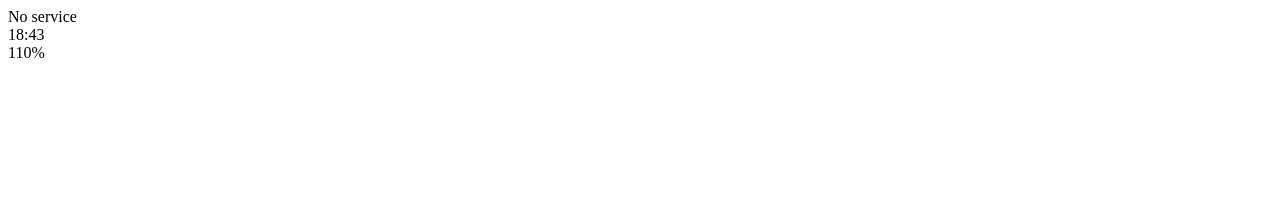
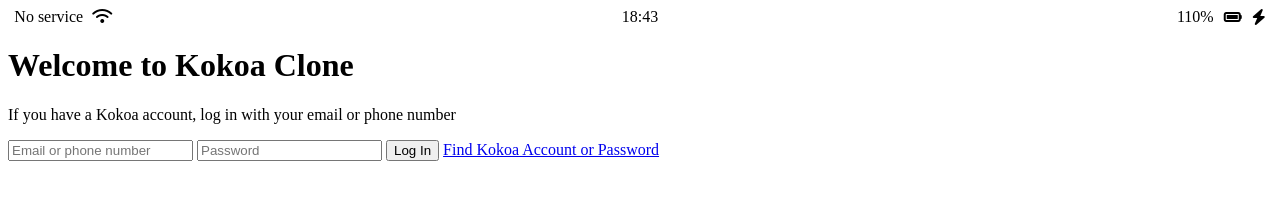
Before and after one commit to padahkim/kokoa-clone-2020, a plain HTML site: page index.html in a window 1280 px wide. Drawn offline with Linux system fonts and the light colour scheme.

Commit message:
added icon index

```diff
--- /dev/null
+++ b/css/style.css
@@ -0,0 +1,35 @@
+<style>
+@import url('https://fonts.googleapis.com/css2?family=Open+Sans:wght@400;600&display=swap');
+</style>
+
+body{
+    font-family: 'Open Sans', sans-serif;
+}
+
+.status-bar {
+  display: flex;
+  justify-content: space-between;
+}
+.status-bar__column:first-child span {
+  margin-right: 5px;
+}
+
+.status-bar{
+    justify-content: center;
+}
+.status-bar__column{
+    width:33%;
+}
+.status-bar__column:nth-child(2){
+    display: flex;
+    justify-content: center;
+}
+.status-bar__column:last-child{
+    display: flex;
+    justify-content: flex-end;
+    align-items: center;
+
+}
+.status-bar__column .fa-battery-full{
+    margin: 0px 10px;
+}
--- a/index.html
+++ b/index.html
@@ -3,22 +3,39 @@
 <head>
     <meta charset="UTF-8">
     <meta name="viewport" content="width=device-width, initial-scale=1.0">
-    <title>Welcome to Kokoa Talk</title>
+    <title>Welcome to Kokoa Clone</title>
+    <link rel="stylesheet" href="css/style.css">
 </head>
 <body>
-    <div id="status-bar">
+    <div class="status-bar">
         <div class="status-bar__column">
             <span>No service</span>
-            <!--To Do: Wifi Icon-->
+            <i class="fas fa-wifi"></i>
         </div>
         <div class="status-bar__column">
             <span>18:43</span>
         </div>
         <div class="status-bar__column">
             <span>110%</span>
-            <!--Battery Icon-->
-            <!--Lighting Icon-->
+            <i class="fas fa-battery-full"></i>
+            <i class="fas fa-bolt"></i>
         </div>
     </div>
+
+    <header class="welcome-header">
+        <h1 class="welcome-header__title">Welcome to Kokoa Clone</h1>
+        <p class="welcome-header__text">If you have a Kokoa account, log in with your email or phone number
+        </p>
+    </header>
+    <form id="Login-form">
+        <input type="text" placeholder="Email or phone number">
+        <input type="password" placeholder="Password">
+        <input type="submit" value="Log In">
+        <a href="#">Find Kokoa Account or Password</a>
+    </form>
+
+
+
+    <script src="https://kit.fontawesome.com/104b09059f.js" crossorigin="anonymous"></script>
 </body>
 </html>
```
